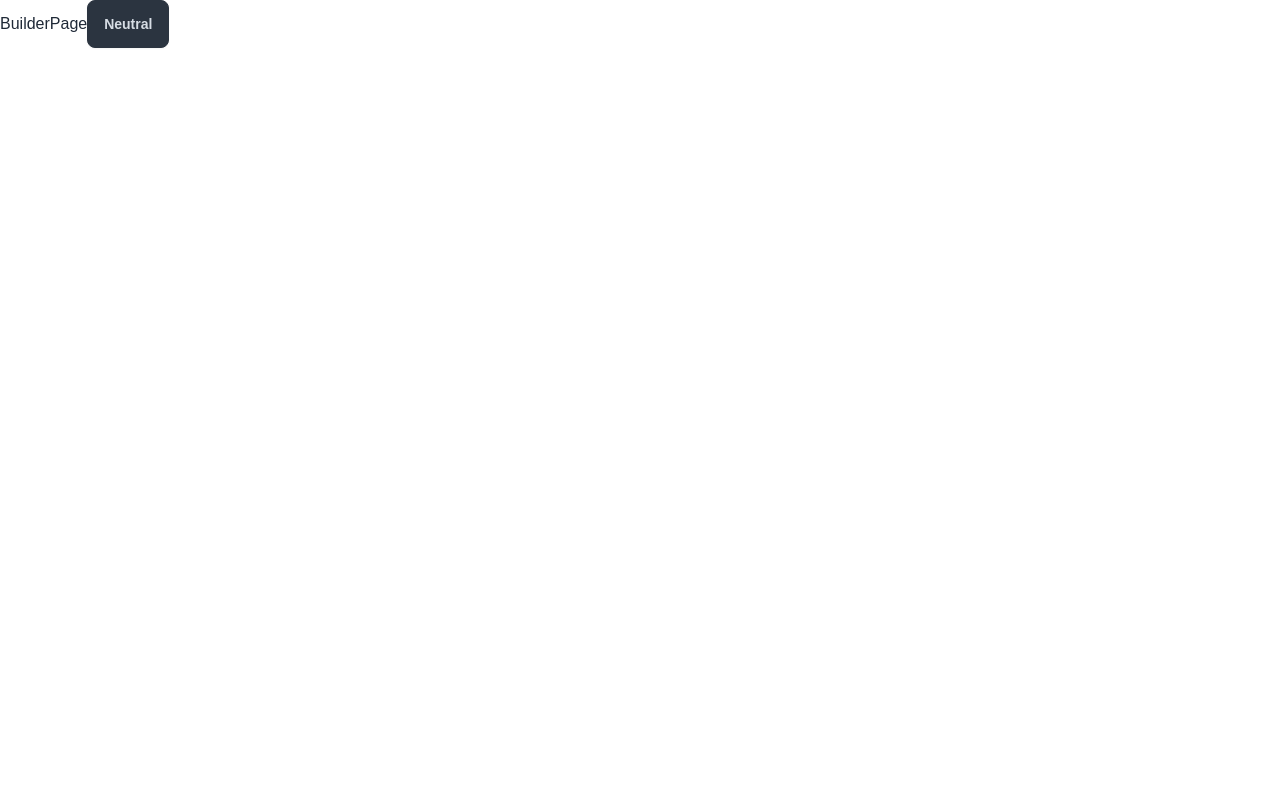
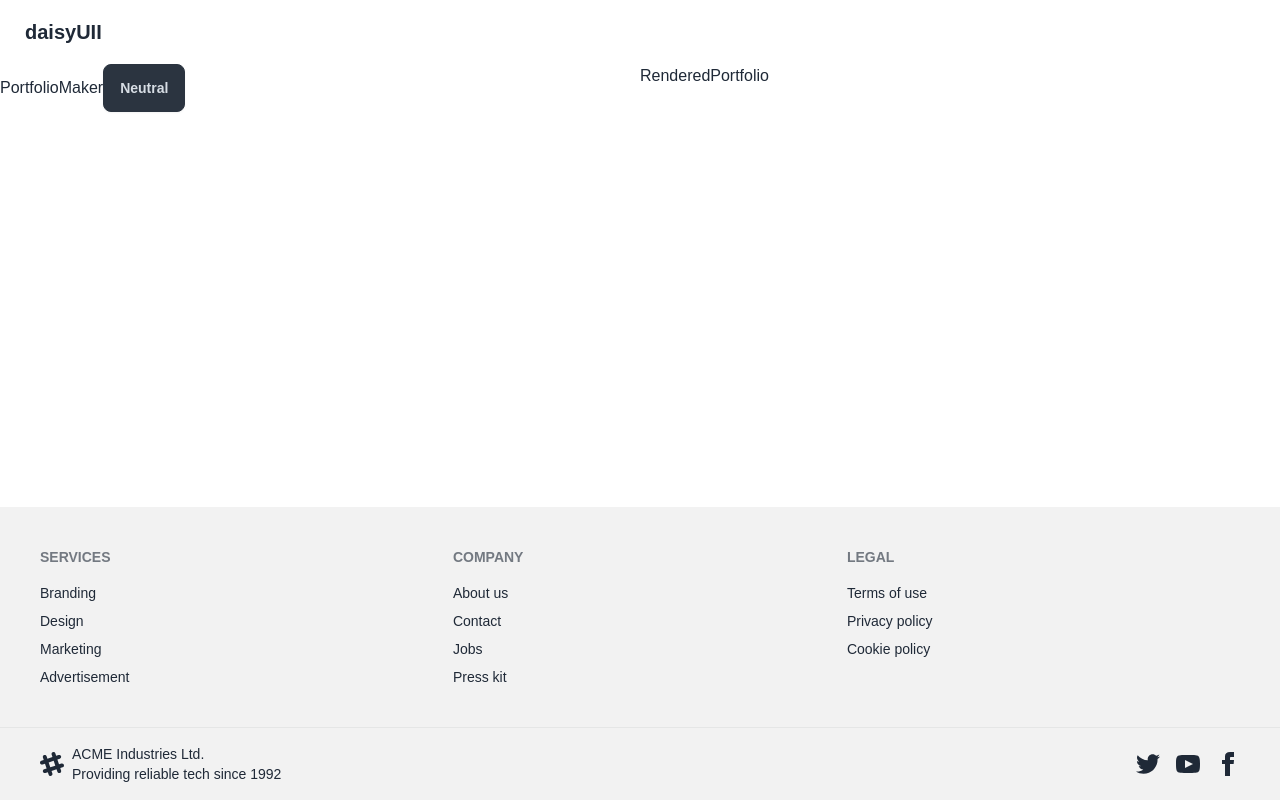
Before and after one commit to CroAnna/FolioFusion, a Next.js app: page /builder in a window 1280 px wide. Built offline with nearby package versions, Linux system fonts and the light colour scheme; a web font is replaced by a local one.

Commit message:
Add layout with navbar and footer

```diff
--- a/app/builder/page.jsx
+++ b/app/builder/page.jsx
@@ -1,10 +1,18 @@
-import React from "react";
+"use client";
+import PortfolioMaker from "@/components/PortfolioMaker";
+import RenderedPortfolio from "@/components/RenderedPortfolio";
+import { useState } from "react";
 
 const BuilderPage = () => {
+  const [portfolioStack, setPortfolioStack] = useState(null);
+
   return (
-    <div>
-      BuilderPage
-      <button className="btn btn-neutral">Neutral</button>
+    <div className="grid grid-cols-2">
+      <PortfolioMaker
+        portfolioStack={portfolioStack}
+        setPortfolioStack={setPortfolioStack}
+      />
+      <RenderedPortfolio portfolioStack={portfolioStack} />
     </div>
   );
 };
--- a/app/layout.jsx
+++ b/app/layout.jsx
@@ -1,5 +1,7 @@
 import { Gabarito } from "next/font/google";
 import "./globals.css";
+import Navbar from "@/components/Navbar";
+import Footer from "@/components/Footer";
 
 const font = Gabarito({ subsets: ["latin"] });
 
@@ -12,7 +14,11 @@
 export default function RootLayout({ children }) {
   return (
     <html lang="en">
-      <body className={font.className}>{children}</body>
+      <body className={`flex flex-col min-h-screen ${font.className}`}>
+        <Navbar />
+        <div className="flex-1">{children}</div>
+        <Footer />
+      </body>
     </html>
   );
 }
--- /dev/null
+++ b/components/Footer/index.jsx
@@ -0,0 +1,112 @@
+import Link from "next/link";
+import React from "react";
+
+const Footer = () => {
+  return (
+    <>
+      <footer className="footer bg-base-200 text-base-content p-10">
+        <nav>
+          <h6 className="footer-title">Services</h6>
+          <Link href="/" className="link link-hover">
+            Branding
+          </Link>
+          <Link href="/" className="link link-hover">
+            Design
+          </Link>
+          <Link href="/" className="link link-hover">
+            Marketing
+          </Link>
+          <Link href="/" className="link link-hover">
+            Advertisement
+          </Link>
+        </nav>
+        <nav>
+          <h6 className="footer-title">Company</h6>
+          <Link href="/" className="link link-hover">
+            About us
+          </Link>
+          <Link href="/" className="link link-hover">
+            Contact
+          </Link>
+          <Link href="/" className="link link-hover">
+            Jobs
+          </Link>
+          <Link href="/" className="link link-hover">
+            Press kit
+          </Link>
+        </nav>
+        <nav>
+          <h6 className="footer-title">Legal</h6>
+          <Link href="/" className="link link-hover">
+            Terms of use
+          </Link>
+          <Link href="/" className="link link-hover">
+            Privacy policy
+          </Link>
+          <Link href="/" className="link link-hover">
+            Cookie policy
+          </Link>
+        </nav>
+      </footer>
+      <footer className="footer bg-base-200 text-base-content border-base-300 border-t px-10 py-4">
+        <aside href="/" side="true" className="grid-flow-col items-center">
+          <svg
+            width="24"
+            height="24"
+            viewBox="0 0 24 24"
+            xmlns="http://www.w3.org/2000/svg"
+            fillRule="evenodd"
+            clipRule="evenodd"
+            className="fill-current"
+          >
+            <path d="M22.672 15.226l-2.432.811.841 2.515c.33 1.019-.209 2.127-1.23 2.456-1.15.325-2.148-.321-2.463-1.226l-.84-2.518-5.013 1.677.84 2.517c.391 1.203-.434 2.542-1.831 2.542-.88 0-1.601-.564-1.86-1.314l-.842-2.516-2.431.809c-1.135.328-2.145-.317-2.463-1.229-.329-1.018.211-2.127 1.231-2.456l2.432-.809-1.621-4.823-2.432.808c-1.355.384-2.558-.59-2.558-1.839 0-.817.509-1.582 1.327-1.846l2.433-.809-.842-2.515c-.33-1.02.211-2.129 1.232-2.458 1.02-.329 2.13.209 2.461 1.229l.842 2.515 5.011-1.677-.839-2.517c-.403-1.238.484-2.553 1.843-2.553.819 0 1.585.509 1.85 1.326l.841 2.517 2.431-.81c1.02-.33 2.131.211 2.461 1.229.332 1.018-.21 2.126-1.23 2.456l-2.433.809 1.622 4.823 2.433-.809c1.242-.401 2.557.484 2.557 1.838 0 .819-.51 1.583-1.328 1.847m-8.992-6.428l-5.01 1.675 1.619 4.828 5.011-1.674-1.62-4.829z"></path>
+          </svg>
+          <p>
+            ACME Industries Ltd.
+            <br />
+            Providing reliable tech since 1992
+          </p>
+        </aside>
+        <nav className="md:place-self-center md:justify-self-end">
+          <div className="grid grid-flow-col gap-4">
+            <Link href="/">
+              <svg
+                xmlns="http://www.w3.org/2000/svg"
+                width="24"
+                height="24"
+                viewBox="0 0 24 24"
+                className="fill-current"
+              >
+                <path d="M24 4.557c-.883.392-1.832.656-2.828.775 1.017-.609 1.798-1.574 2.165-2.724-.951.564-2.005.974-3.127 1.195-.897-.957-2.178-1.555-3.594-1.555-3.179 0-5.515 2.966-4.797 6.045-4.091-.205-7.719-2.165-10.148-5.144-1.29 2.213-.669 5.108 1.523 6.574-.806-.026-1.566-.247-2.229-.616-.054 2.281 1.581 4.415 3.949 4.89-.693.188-1.452.232-2.224.084.626 1.956 2.444 3.379 4.6 3.419-2.07 1.623-4.678 2.348-7.29 2.04 2.179 1.397 4.768 2.212 7.548 2.212 9.142 0 14.307-7.721 13.995-14.646.962-.695 1.797-1.562 2.457-2.549z"></path>
+              </svg>
+            </Link>
+            <Link href="/">
+              <svg
+                xmlns="http://www.w3.org/2000/svg"
+                width="24"
+                height="24"
+                viewBox="0 0 24 24"
+                className="fill-current"
+              >
+                <path d="M19.615 3.184c-3.604-.246-11.631-.245-15.23 0-3.897.266-4.356 2.62-4.385 8.816.029 6.185.484 8.549 4.385 8.816 3.6.245 11.626.246 15.23 0 3.897-.266 4.356-2.62 4.385-8.816-.029-6.185-.484-8.549-4.385-8.816zm-10.615 12.816v-8l8 3.993-8 4.007z"></path>
+              </svg>
+            </Link>
+            <Link href="/">
+              <svg
+                xmlns="http://www.w3.org/2000/svg"
+                width="24"
+                height="24"
+                viewBox="0 0 24 24"
+                className="fill-current"
+              >
+                <path d="M9 8h-3v4h3v12h5v-12h3.642l.358-4h-4v-1.667c0-.955.192-1.333 1.115-1.333h2.885v-5h-3.808c-3.596 0-5.192 1.583-5.192 4.615v3.385z"></path>
+              </svg>
+            </Link>
+          </div>
+        </nav>
+      </footer>
+    </>
+  );
+};
+
+export default Footer;
--- /dev/null
+++ b/components/Navbar/index.jsx
@@ -0,0 +1,14 @@
+import Link from "next/link";
+import React from "react";
+
+const Navbar = () => {
+  return (
+    <div className="navbar bg-base-100">
+      <Link href="/" className="btn btn-ghost text-xl">
+        daisyUII
+      </Link>
+    </div>
+  );
+};
+
+export default Navbar;
--- /dev/null
+++ b/components/PortfolioMaker/index.jsx
@@ -0,0 +1,12 @@
+import React from "react";
+
+const PortfolioMaker = ({ portfolioStack, setPortfolioStack }) => {
+  return (
+    <div>
+      PortfolioMaker
+      <button className="btn btn-neutral">Neutral</button>
+    </div>
+  );
+};
+
+export default PortfolioMaker;
--- /dev/null
+++ b/components/RenderedPortfolio/index.jsx
@@ -0,0 +1,7 @@
+import React from "react";
+
+const RenderedPortfolio = ({ portfolioStack }) => {
+  return <div>RenderedPortfolio</div>;
+};
+
+export default RenderedPortfolio;
```
